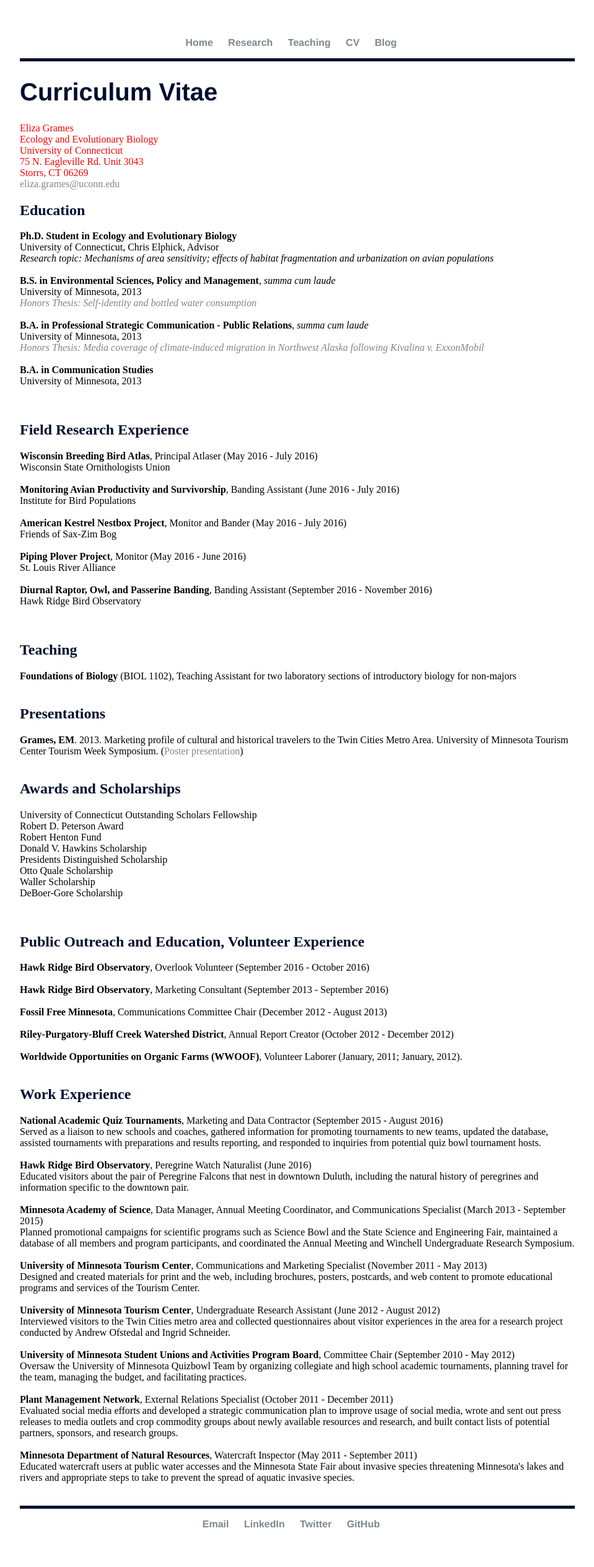
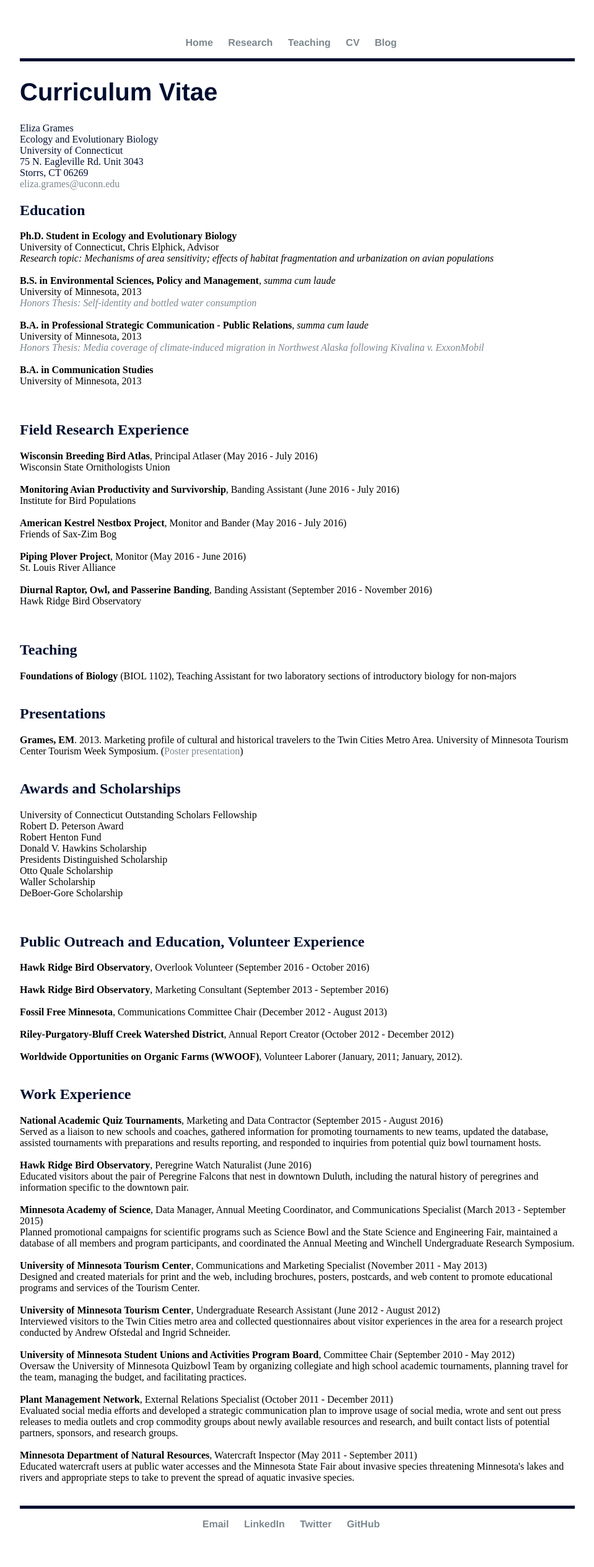
Before and after one commit to elizagrames/elizagrames.github.io, a Jekyll site: the page built from cv/index.html, in a window 1280 px wide. Shown: the whole page at 62% size, without its empty margins (160-1119 px from the left). Built offline with Jekyll 4.4.1, drawn with Linux system fonts in a browser that asks for light colours.

Commit message:
Update index.html

```diff
--- a/cv/index.html
+++ b/cv/index.html
@@ -5,7 +5,7 @@
 <div class="blurb">
 	<h1>Curriculum Vitae</h2>
 
-<font color="red">Eliza Grames<br>
+<font color="000E2F">Eliza Grames<br>
 Ecology and Evolutionary Biology<br>
 University of Connecticut<br>
 75 N. Eagleville Rd. Unit 3043<br>
```
